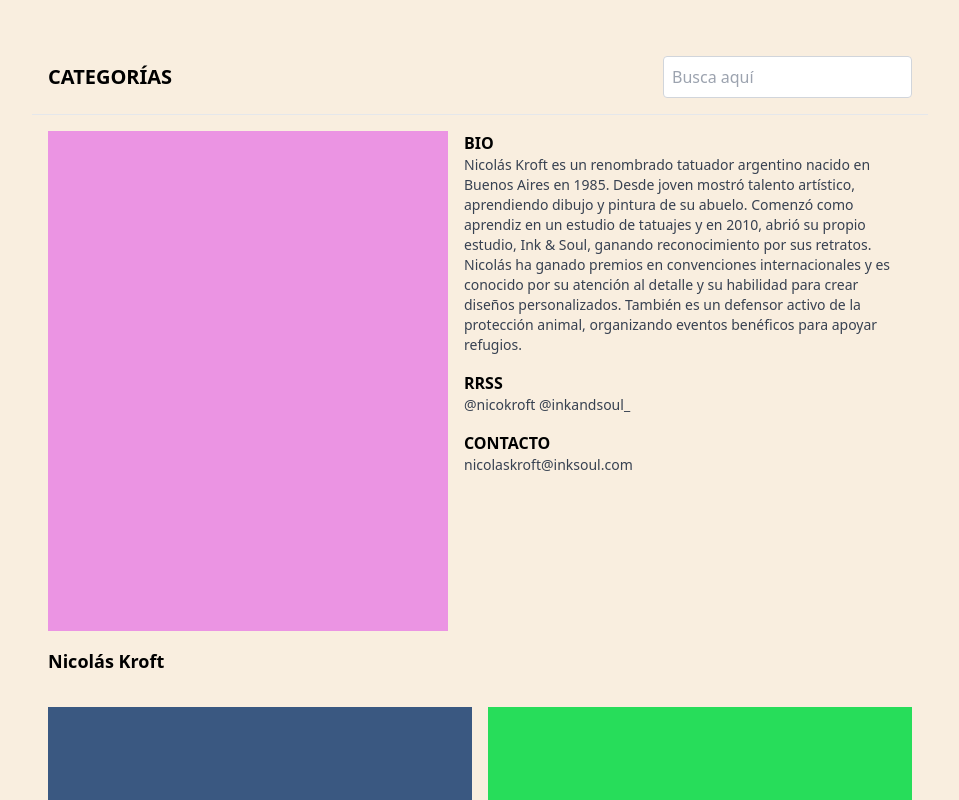
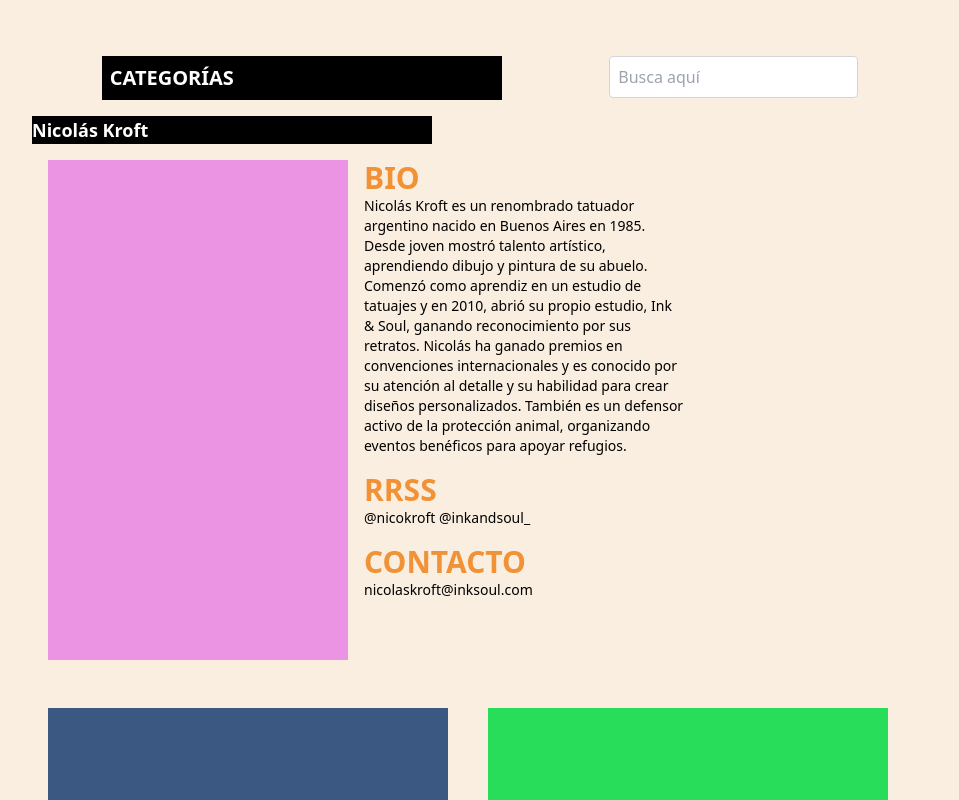
Before and after one commit to Innovaton0/Mimi-Sofm-final-project, a Vue app: page /tattooartists/1 in a window 1280 px wide. Shown: the top 800 px of the page, without its empty margins (160-1119 px from the left). Built offline with nearby package versions, Linux system fonts and the light colour scheme.

Commit message:
text changes

```diff
--- a/src/components/ArtistProfile.vue
+++ b/src/components/ArtistProfile.vue
@@ -1,8 +1,9 @@
 <template>
-  <div id="app" class="bg-[#F9EEDF] min-h-screen py-10 px-5">
+  <div class="font-mont">
+  <div id="app" class="bg-[#F9EEDF] h-full py-10 px-5">
     <div class="max-w-4xl mx-auto rounded-lg overflow-hidden">
-      <div class="flex justify-between items-center border-b p-4">
-        <h1 class="text-xl font-bold">CATEGORÍAS</h1>
+      <div class="flex justify-around items-start p-4">
+        <h1 class="text-xl text-white bg-black font-bold p-2 w-[400px]">CATEGORÍAS</h1>
         <input
           type="text"
           placeholder="Busca aquí"
@@ -10,21 +11,22 @@
         />
       </div>
 
+      <p class="bg-black w-[400px] text-white text-lg font-semibold">Nicolás Kroft</p>
+
       <div class="p-4 flex flex-col sm:flex-row">
         <div class="flex flex-col items-center sm:items-start mb-4 sm:mb-0 sm:mr-4">
           <div
-            class="w-[400px] h-[500px] mb-4"
+            class="w-[300px] h-[500px] mb-4"
             :style="{ backgroundColor: randomColor() }"
           >
             <!-- Bloque de color aleatorio para la imagen de perfil -->
           </div>
-          <h2 class="text-lg font-semibold">Nicolás Kroft</h2>
         </div>
 
         <div class="flex-1">
           <div class="mb-4">
-            <h3 class="text-md font-bold">BIO</h3>
-            <p class="text-sm text-gray-700">
+            <h3 class="text-[#F09235] text-3xl font-bold">BIO</h3>
+            <p class="text-sm w-80 font-light text-black">
               Nicolás Kroft es un renombrado tatuador argentino nacido en Buenos
               Aires en 1985. Desde joven mostró talento artístico, aprendiendo
               dibujo y pintura de su abuelo. Comenzó como aprendiz en un estudio
@@ -38,13 +40,13 @@
           </div>
 
           <div class="mb-4">
-            <h3 class="text-md font-bold">RRSS</h3>
-            <p class="text-sm text-gray-700">@nicokroft @inkandsoul_</p>
+            <h3 class="text-[#F09235] text-3xl font-bold">RRSS</h3>
+            <p class="text-sm font-light text-black">@nicokroft @inkandsoul_</p>
           </div>
 
           <div>
-            <h3 class="text-md font-bold">CONTACTO</h3>
-            <p class="text-sm text-gray-700">nicolaskroft@inksoul.com</p>
+            <h3 class="text-[#F09235] text-3xl font-bold">CONTACTO</h3>
+            <p class="text-sm font-light text-black">nicolaskroft@inksoul.com</p>
           </div>
         </div>
       </div>
@@ -53,7 +55,7 @@
         <div
           v-for="n in 4"
           :key="n"
-          class="w-full pb-full bg-gray-300 relative"
+          class="w-[400px] pb-[400px] relative"
           :style="{ backgroundColor: randomColor() }"
         >
           <!-- Bloques de color aleatorio para los tatuajes -->
@@ -61,6 +63,7 @@
       </div>
     </div>
   </div>
+</div>
 </template>
 
 <script>
```
